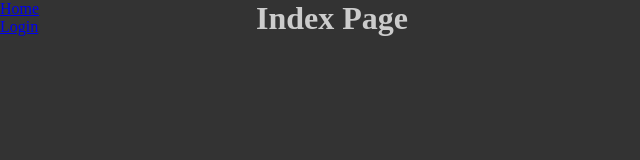
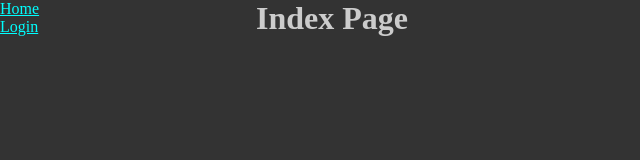
Before and after one commit to GOLDER303/secjar-frontend, a React (Vite) app: page / in a window 1280 px wide. Shown: the top 160 px of the page, without its empty margins (0-640 px from the left). Built offline with nearby package versions, Linux system fonts and the light colour scheme.

Commit message:
Change link colors to aqua

```diff
--- a/src/index.css
+++ b/src/index.css
@@ -9,6 +9,10 @@
 body {
     background-color: #333;
     color: #ccc;
+}
+
+a {
+    color: aqua
 }
 
 .site-bar {
```
